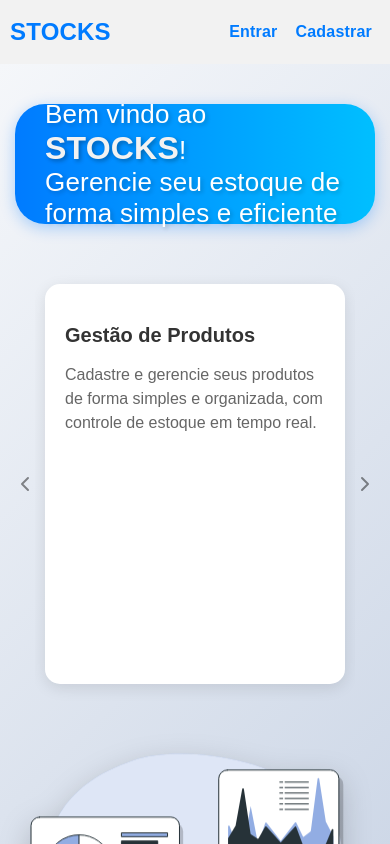
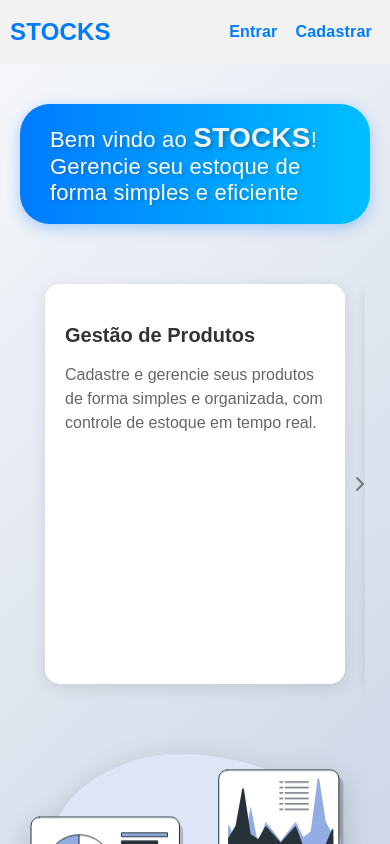
Before and after one commit to VictorPDutra/app_estoque, a React (Vite) app: page /#/home in a window 390 px wide. Shown: the top 844 px of the page. Built offline with nearby package versions, Linux system fonts and the light colour scheme; no server answers.

Commit message:
bugfix: Corrige bug das setas do carrossel.
Agora a seta esconde ao chegar no primeiro ou no último card.

```diff
--- a/src/pages/home/Home.jsx
+++ b/src/pages/home/Home.jsx
@@ -90,6 +90,7 @@ const Home = () => {
           </div>
         </div>
         <div className={styles.carousel_container}>
+          <div className={styles.carousel_box}>
             {showLeftButton && (
               <button
                 className={`${styles.carousel_button} ${styles.prev}`}
@@ -116,6 +117,7 @@ const Home = () => {
             )}
           </div>
         </div>
+      </div>
       <div className={styles.image_container}>
         <img
           src={HomeStock}
--- a/src/pages/home/Home.module.css
+++ b/src/pages/home/Home.module.css
@@ -127,11 +127,15 @@
 
 .carousel_container {
   width: 100%;
-  max-width: 360px;
-  padding: 0 20px;
+  max-width: 400px;
   margin: 40px auto;
   border-radius: 20px;
   position: relative;
+}
+
+.carousel_box {
+  max-width: 340px;
+  margin: 0 auto;
 }
 
 .carousel {
@@ -164,7 +168,7 @@
   align-items: center;
   justify-content: center;
   cursor: pointer;
-  transition: all 0.3s ease;
+  transition: all 0.2s ease;
   z-index: 2;
 }
 
@@ -219,6 +223,14 @@
     order: 1;
   }
 
+  .home_description {
+    font-size: 22px;
+  }
+
+  .logo {
+    font-size: 28px;
+  }
+
   .image_container {
     order: 2;
   }
```
Also changed, not shown: 1 other file (tests, documents, lock files or other folders). Lines whose indentation alone changed are shown as unchanged.
